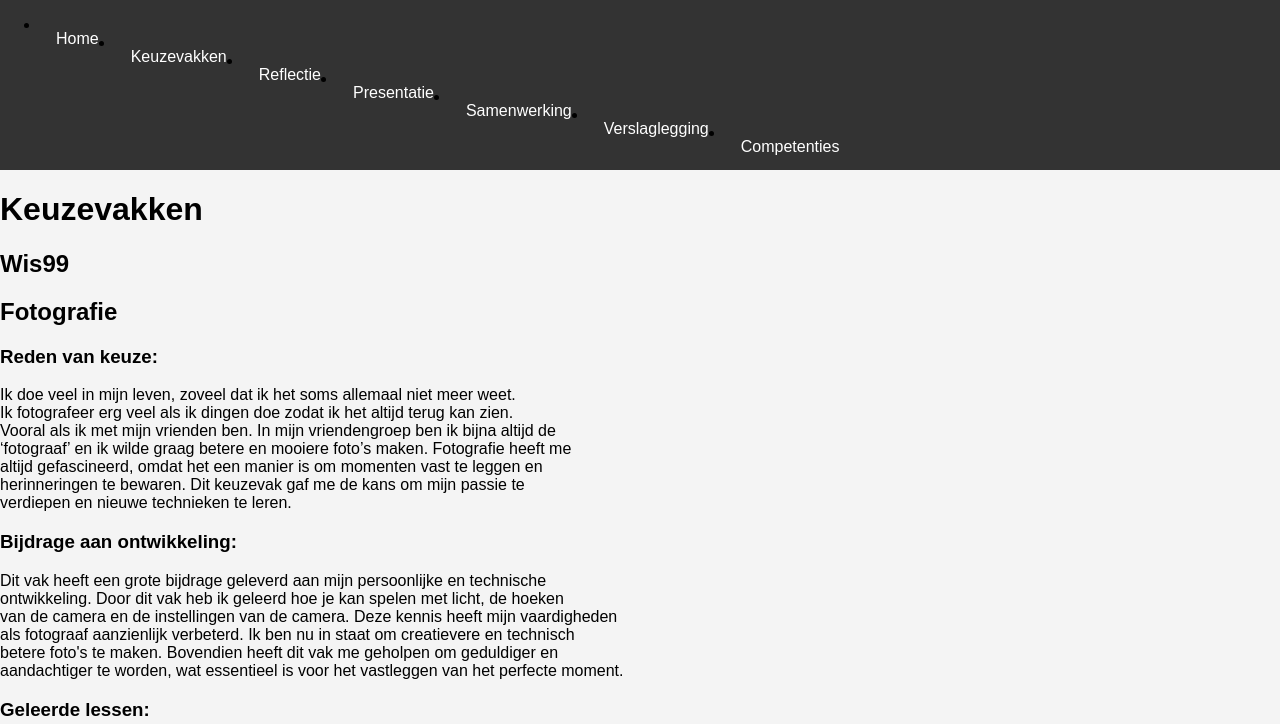
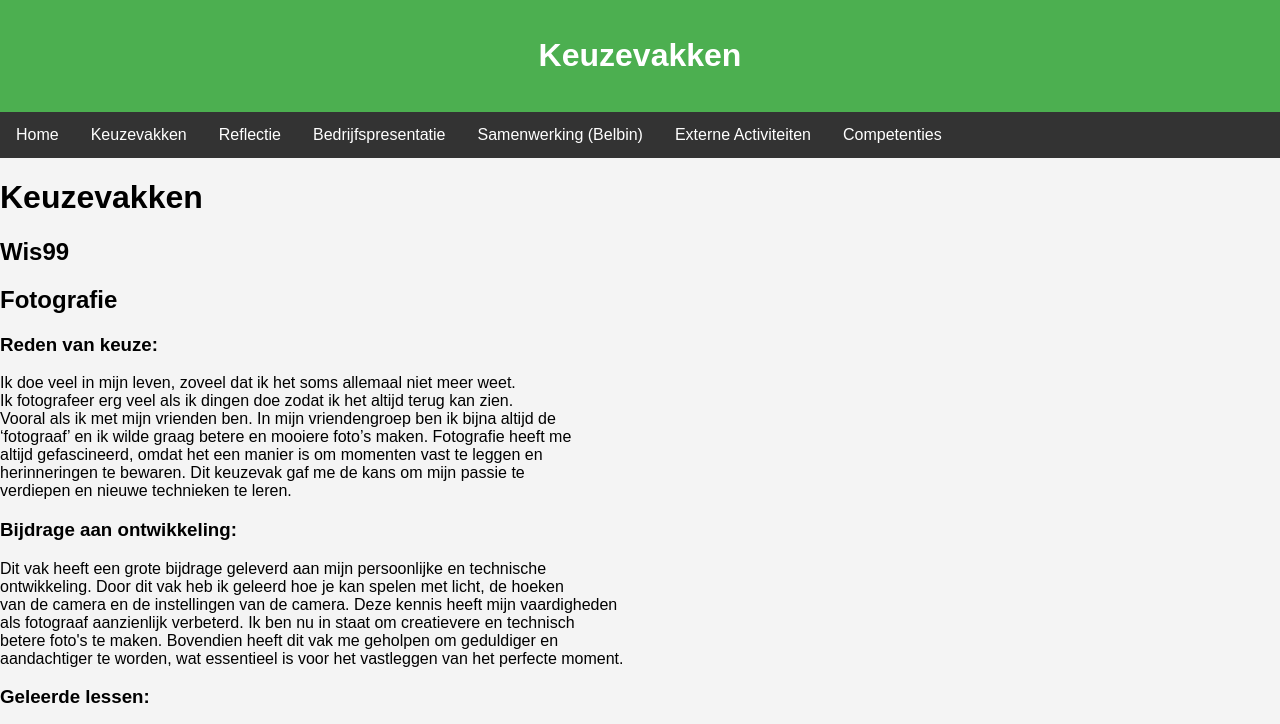
Before and after one commit to Neefatar/Neefatar.github.io, a plain HTML site: page keuzevakken.html in a window 1280 px wide. Shown: the top 724 px of the page. Drawn offline with Linux system fonts and the light colour scheme.

Commit message:
Update keuzevakken.html

```diff
--- a/keuzevakken.html
+++ b/keuzevakken.html
@@ -36,28 +36,24 @@
         main {
             padding: 1em;
         }
-        section {
-            margin-bottom: 2em;
-        }
-        .divider {
-            height: 2px;
-            background-color: #ddd;
-            margin: 2em 0;
-        }
     </style>
 </head>
 <body>
+
+    <header>
+        <h1>Keuzevakken</h1>
+    </header>
+
     <nav>
-        <ul>
-            <li><a href="index.html">Home</a></li>
-            <li><a href="keuzevakken.html">Keuzevakken</a></li>
-            <li><a href="reflectie.html">Reflectie</a></li>
-            <li><a href="presentatie.html">Presentatie</a></li>
-            <li><a href="samenwerking.html">Samenwerking</a></li>
-            <li><a href="verslaglegging.html">Verslaglegging</a></li>
-            <li><a href="competenties.html">Competenties</a></li>
-        </ul>
+        <a href="index.html">Home</a>
+        <a href="keuzevakken.html">Keuzevakken</a>
+        <a href="reflectie.html">Reflectie</a>
+        <a href="bedrijfspresentatie.html">Bedrijfspresentatie</a>
+        <a href="belbin.html">Samenwerking (Belbin)</a>
+        <a href="activiteiten.html">Externe Activiteiten</a>
+        <a href="competenties.html">Competenties</a>
     </nav>
+
     <div class="container">
         <h1>Keuzevakken</h1>
         <h2>Wis99</h2>
```
